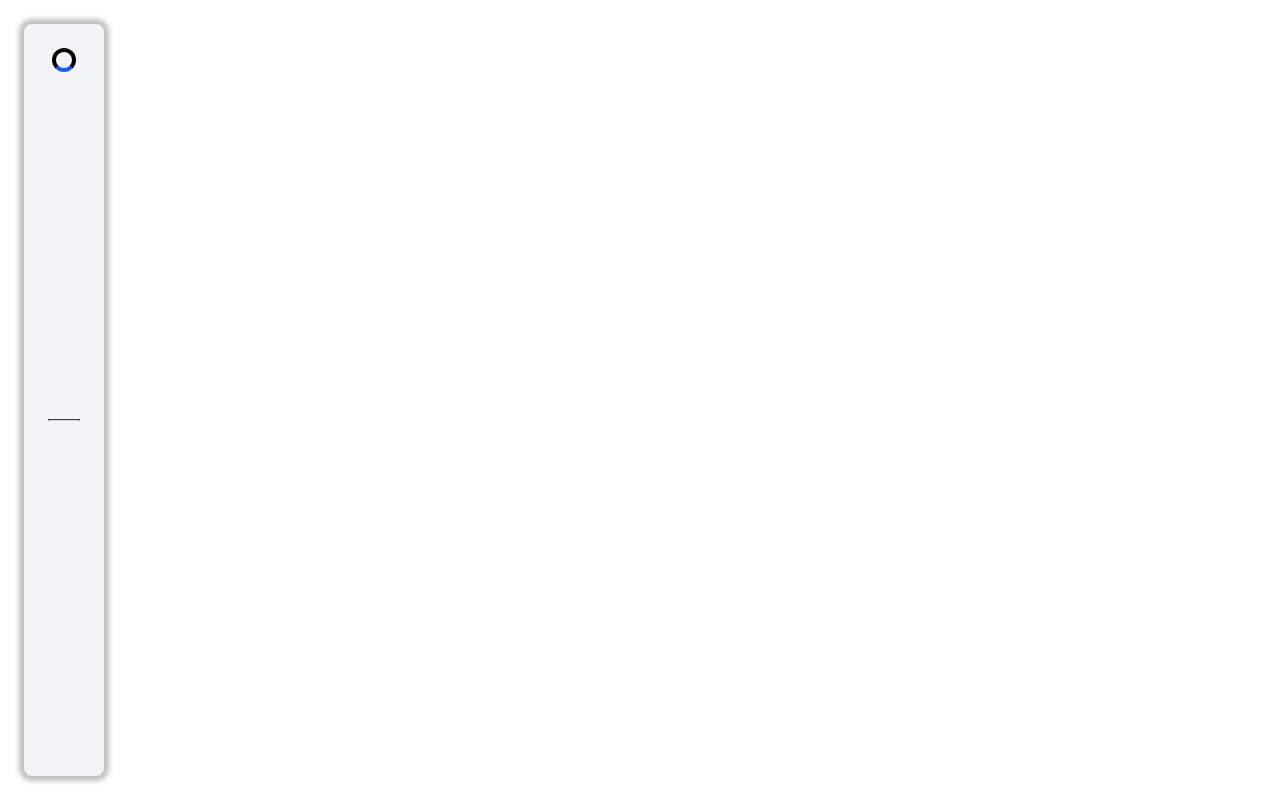
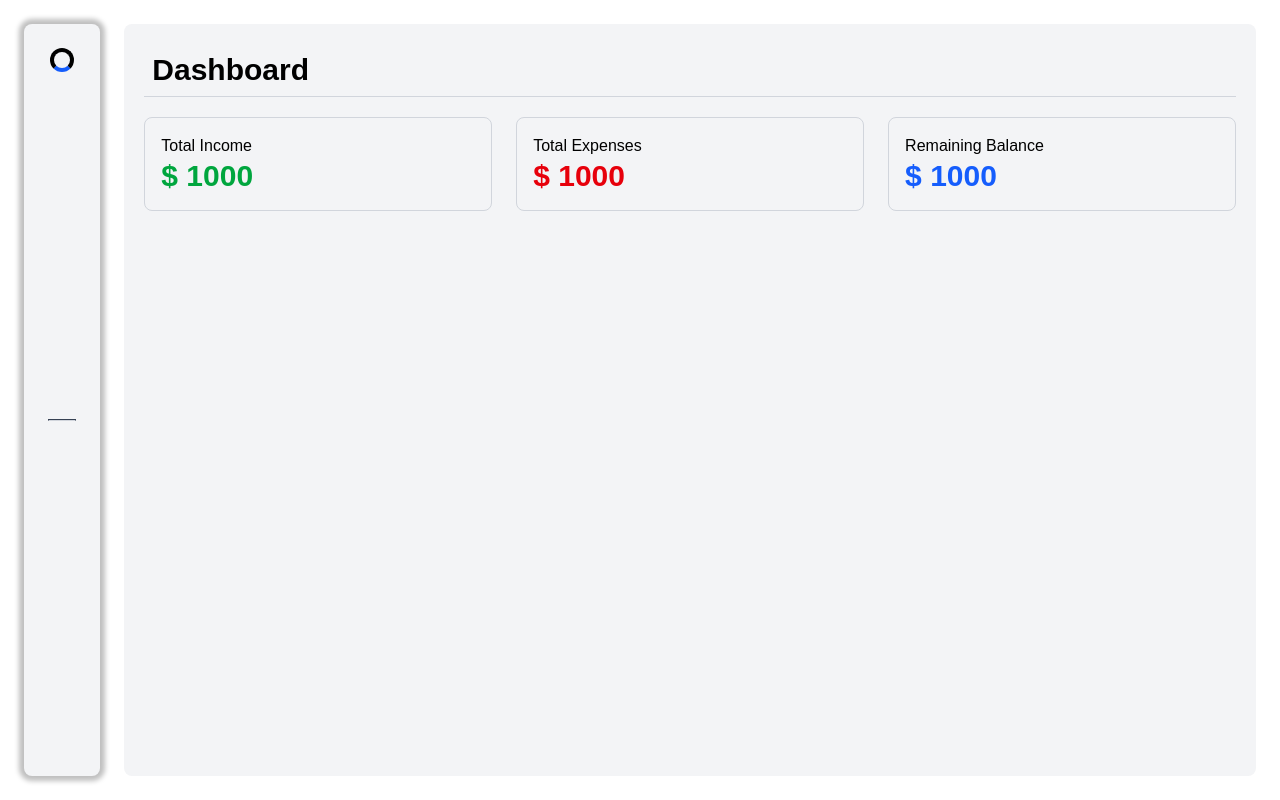
Before and after one commit to JerryTanjaka/Personnal-Finance-Tracker-Frontend, a React (Vite) app: page /dashboard in a window 1280 px wide. Built offline with nearby package versions, Linux system fonts and the light colour scheme; some icons are missing; a web font is replaced by a local one.

Commit message:
ADD: StatCard

```diff
--- a/package.json
+++ b/package.json
@@ -11,7 +11,9 @@
   },
   "dependencies": {
     "@tailwindcss/vite": "^4.1.12",
+    "chart.js": "^4.5.0",
     "react": "^19.1.1",
+    "react-chartjs-2": "^5.3.0",
     "react-dom": "^19.1.1",
     "react-router-dom": "^7.8.1",
     "tailwindcss": "^4.1.12"
--- a/src/component/NavBar.tsx
+++ b/src/component/NavBar.tsx
@@ -1,11 +1,12 @@
-import { useState } from 'react';
+import {useState} from 'react';
+import {Link} from "react-router-dom";
 
 export default function NavBar() {
     const [isExpanded, setIsExpanded] = useState(false);
 
     return (
         <nav
-         className={`m-6 flex h-[94vh] flex-col justify-between rounded-lg bg-gray-100 p-6 shadow-[0px_0px_5px_5px_rgba(0,0,0,0.25)] transition-all duration-300 ${isExpanded ? 'w-64' : 'w-20'}`}
+            className={`sticky left-0 top-6 m-6 flex h-[94vh] flex-col justify-between rounded-lg bg-gray-100 p-6 shadow-[0px_0px_5px_5px_rgba(0,0,0,0.25)] transition-all duration-200 ${isExpanded ? 'w-64' : 'w-20'}`}
             onMouseEnter={() => setIsExpanded(true)}
             onMouseLeave={() => setIsExpanded(false)}
         >
@@ -16,29 +17,31 @@ export default function NavBar() {
                 )}
             </div>
             <div className="flex flex-col gap-4 font-medium text-gray-700">
-            <div className="flex cursor-pointer items-center space-x-2 hover:text-blue-600">
+                <Link to={'/dashboard'}>
+                    <div className="flex cursor-pointer items-center space-x-2 hover:text-blue-600 text-nowrap">
                         <i className="bxr bx-pie-chart-alt text-2xl"></i>
                         {isExpanded && <span>DashBoard</span>}
                     </div>
-            <div className="flex cursor-pointer items-center space-x-2 hover:text-green-600">
+                </Link>
+                <div className="flex cursor-pointer items-center space-x-2 hover:text-green-600 text-nowrap">
                     <i className="bxr bx-list-ul-square text-2xl"></i>
                     {isExpanded && <span>Spending History</span>}
                 </div>
-            <div className="flex cursor-pointer items-center space-x-2 hover:text-indigo-600">
+                <div className="flex cursor-pointer items-center space-x-2 hover:text-indigo-600 text-nowrap">
                     <i className="bxr bx-repeat-alt text-2xl"></i>
                     {isExpanded && <span>Reccuring Expenses</span>}
                 </div>
                 <div className="my-6 w-full border border-b-gray-300"></div>
-            <div className="flex cursor-pointer items-center space-x-2 hover:text-slate-600">
+                <div className="flex cursor-pointer items-center space-x-2 hover:text-slate-600 text-nowrap">
                     <i className="bxr bx-cog text-2xl"></i>
                     {isExpanded && <span>Settings</span>}
                 </div>
-            <div className="flex cursor-pointer items-center space-x-2 hover:text-sky-600">
+                <div className="flex cursor-pointer items-center space-x-2 hover:text-sky-600 text-nowrap">
                     <i className="bxr bx-message-question-mark text-2xl"></i>
                     {isExpanded && <span>Support</span>}
                 </div>
             </div>
-         <div className="flex cursor-pointer items-center space-x-2 text-gray-700 hover:text-red-600">
+            <div className="flex cursor-pointer items-center space-x-2 text-gray-700 hover:text-red-600 text-nowrap">
                 <i className="bxr bx-arrow-out-left-square-half text-2xl"></i>
                 {isExpanded && <span className="text-xl font-medium">Logout</span>}
             </div>
--- /dev/null
+++ b/src/component/StatCard.tsx
@@ -0,0 +1,8 @@
+export default function StatCard({title, amount, color}: {title: string, amount: number, color: string}) {
+    return (
+        <div className={'flex flex-col border-1 border-gray-300 rounded-lg p-4 w-full'}>
+            <h3 className={'text-nowrap'}>{title}</h3>
+            <h2 className={`text-3xl font-semibold ${color}`}>$ {amount}</h2>
+        </div>
+    )
+}
--- /dev/null
+++ b/src/pages/Dashboard.tsx
@@ -0,0 +1,18 @@
+import NavBar from "../component/NavBar.tsx";
+import StatCard from "../component/StatCard.tsx";
+
+export default function Dashboard() {
+    return (
+        <section className={'flex'}>
+            <NavBar />
+            <div className="h-[94vh] bg-gray-100 rounded-lg my-6 mr-6 w-full">
+                <h1 className={'text-3xl font-bold m-5 border-b-1 border-gray-300 p-2'}>Dashboard</h1>
+                <div className={'flex justify-evenly m-5 gap-6'}>
+                    <StatCard title={'Total Income'} amount={1000} color={'text-green-600'} />
+                    <StatCard title={'Total Expenses'} amount={1000} color={'text-red-600'} />
+                    <StatCard title={'Remaining Balance'} amount={1000} color={'text-blue-600'}/>
+                </div>
+            </div>
+        </section>
+    );
+}
```
Also changed, not shown: src/main.tsx (+5 -2 lines), 1 other file (tests, documents, lock files or other folders). Lines whose indentation alone changed are shown as unchanged.
